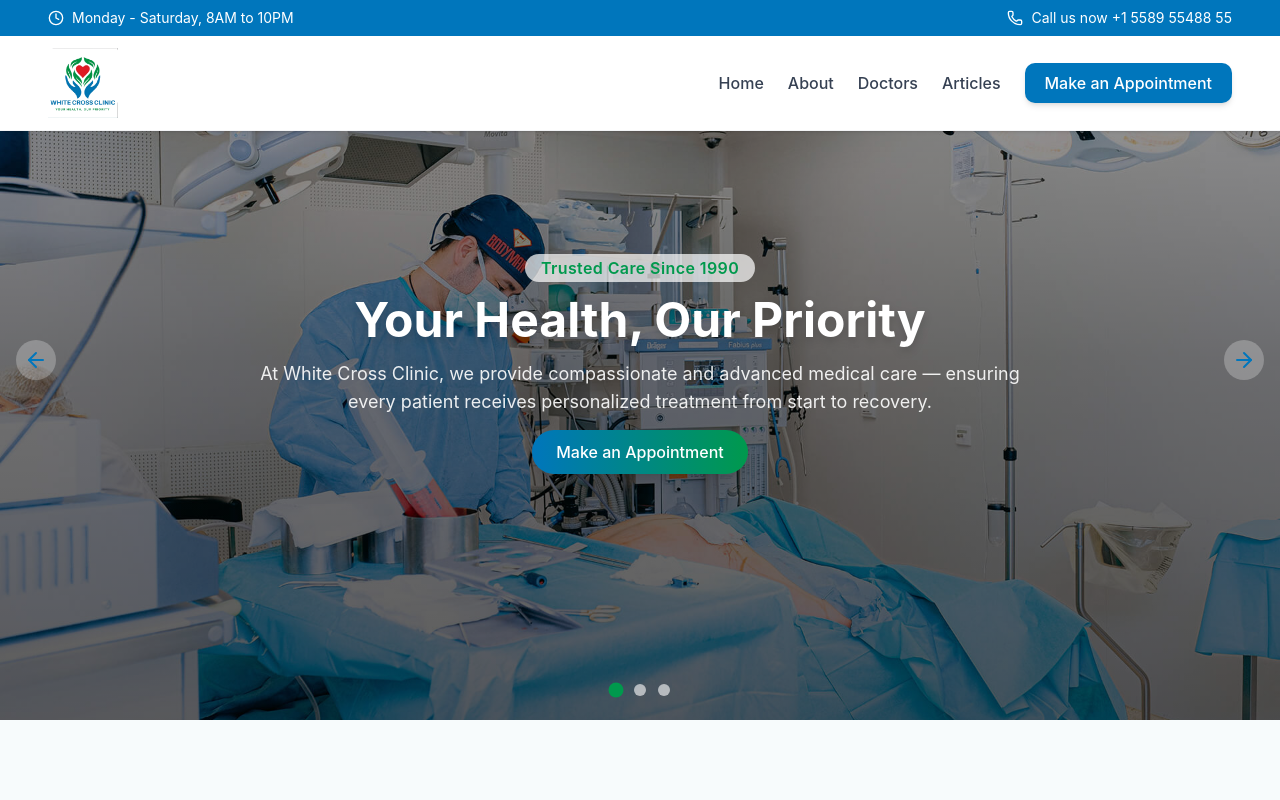
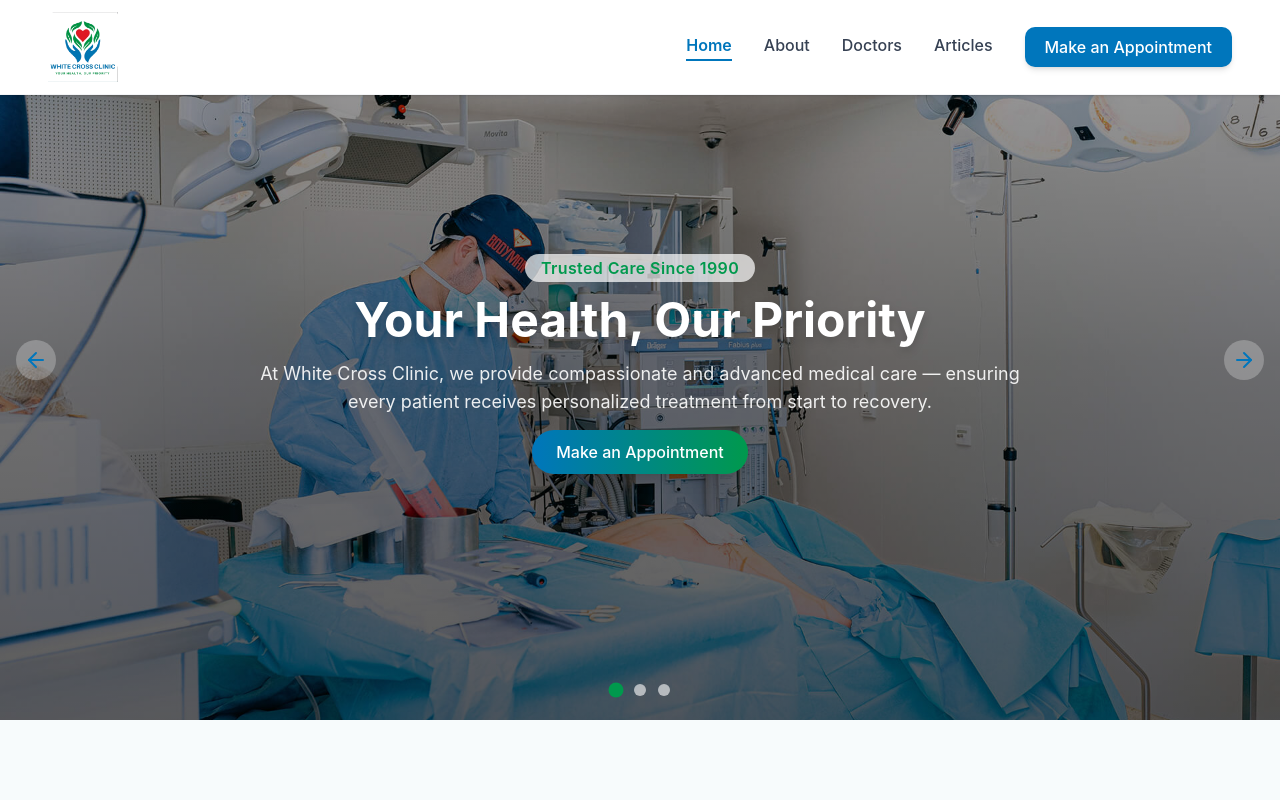
Before and after one commit to sardarit-bd/white-cross-clinic-frontend, a Next.js app: page / in a window 1280 px wide. Shown: the top 800 px of the page. Built offline with nearby package versions, Linux system fonts and the light colour scheme.

Commit message:
fix: nav active issue

```diff
--- /dev/null
+++ b/src/app/not-found.jsx
@@ -0,0 +1,62 @@
+"use client";
+
+import { motion } from "framer-motion";
+import Link from "next/link";
+import Image from "next/image";
+
+export default function NotFound() {
+  return (
+    <section className="min-h-screen flex flex-col items-center justify-center text-center px-6 bg-[var(--bgLight)]">
+      {/* Illustration */}
+      {/* <motion.div
+        initial={{ opacity: 0, scale: 0.8 }}
+        animate={{ opacity: 1, scale: 1 }}
+        transition={{ duration: 0.5 }}
+        className="relative w-[300px] h-[250px] mb-6"
+      >
+        <Image
+          src="/images/404.svg"
+          alt="Page not found illustration"
+          fill
+          className="object-contain"
+          priority
+        />
+      </motion.div> */}
+
+      {/* Heading */}
+      <motion.h1
+        initial={{ y: -10, opacity: 0 }}
+        animate={{ y: 0, opacity: 1 }}
+        transition={{ delay: 0.2, duration: 0.4 }}
+        className="text-4xl md:text-5xl font-bold text-[var(--brandColor)] mb-3"
+      >
+        Oops! Page Not Found
+      </motion.h1>
+
+      {/* Subtext */}
+      <motion.p
+        initial={{ y: -10, opacity: 0 }}
+        animate={{ y: 0, opacity: 1 }}
+        transition={{ delay: 0.4, duration: 0.4 }}
+        className="text-[var(--textLight)] text-lg max-w-xl mb-8"
+      >
+        The page you’re looking for might have been removed, had its name changed, or is temporarily unavailable.
+      </motion.p>
+
+      {/* Buttons */}
+      <motion.div
+        initial={{ opacity: 0 }}
+        animate={{ opacity: 1 }}
+        transition={{ delay: 0.6, duration: 0.4 }}
+        className="flex flex-wrap justify-center gap-4"
+      >
+        <Link
+          href="/"
+          className="px-6 py-3 rounded-full bg-[var(--brandColor)] text-white font-medium hover:bg-[var(--brandColorDark)] transition-all"
+        >
+          Back to Home
+        </Link>
+      </motion.div>
+    </section>
+  );
+}
--- a/src/components/modules/Header/Navbar.jsx
+++ b/src/components/modules/Header/Navbar.jsx
@@ -3,87 +3,60 @@
 import Image from "next/image";
 import { useState } from "react";
 import { motion, AnimatePresence } from "framer-motion";
-import { ChevronDown, Menu, X } from "lucide-react";
+import { Menu, X } from "lucide-react";
 import NavButton from "./NavButton";
 import Link from "next/link";
+import { usePathname } from "next/navigation";
 
 const navLinks = [
   { label: "Home", href: "/" },
   { label: "About", href: "/about" },
-  // { label: "Services", href: "#" },
-  // { label: "Departments", href: "#" },
   { label: "Doctors", href: "/doctors" },
-  // {
-  //   label: "Dropdown",
-  //   dropdown: ["Option 1", "Option 2", "Option 3"],
-  // },
   { label: "Articles", href: "/articles" },
 ];
 
 export default function Navbar() {
   const [isOpen, setIsOpen] = useState(false);
-  const [dropdownOpen, setDropdownOpen] = useState(false);
+  const pathname = usePathname();
+
+  // ✅ Detect first segment after the domain
+  const firstSegment = pathname.split("/")[1] || "";
+
+  const isActive = (href) => {
+    if (href === "/") return firstSegment === "";
+    const segment = href.replace("/", "");
+    return firstSegment === segment;
+  };
 
   return (
-    <nav className="relative bg-white w-full border-b border-gray-100">
+    <nav className="fixed top-0 left-0 w-full bg-white z-50 border-b border-gray-100 shadow-sm">
       <div className="container mx-auto flex justify-between items-center px-6 lg:px-12 py-3">
         {/* Logo */}
-        <div className="flex items-center gap-2">
-          <Link href='/'>
-            <Image src="/logos/headLogo.png" alt="MedEase Logo" width={70} height={70} />
+        <Link href="/" className="flex items-center gap-2">
+          <Image
+            src="/logos/headLogo.png"
+            alt="White Cross Clinic Logo"
+            width={70}
+            height={70}
+            priority
+          />
         </Link>
-        </div>
 
         {/* Desktop Nav Links */}
-        <div className="hidden md:flex items-center gap-6">
-          {navLinks.map((item, idx) =>
-            item.dropdown ? (
-              <div key={idx} className="relative">
-                <button
-                  onClick={() => setDropdownOpen(!dropdownOpen)}
-                  className="flex items-center gap-1 text-gray-700 hover:text-[var(--brandColor)] font-medium"
-                >
-                  {item.label}
-                  <ChevronDown
-                    size={16}
-                    className={`transition-transform ${dropdownOpen ? "rotate-180" : ""
-                      }`}
-                  />
-                </button>
-
-                <AnimatePresence>
-                  {dropdownOpen && (
-                    <motion.div
-                      initial={{ opacity: 0, y: -10 }}
-                      animate={{ opacity: 1, y: 0 }}
-                      exit={{ opacity: 0, y: -10 }}
-                      transition={{ duration: 0.2 }}
-                      className="absolute top-8 left-0 bg-white rounded-md shadow-md w-40 overflow-hidden border border-gray-100"
-                    >
-                      {item.dropdown.map((opt, i) => (
-                        <Link
-                          key={i}
-                          href="#"
-                          className="block px-4 py-2 text-sm text-gray-700 hover:bg-gray-50"
-                        >
-                          {opt}
-                        </Link>
-                      ))}
-                    </motion.div>
-                  )}
-                </AnimatePresence>
-              </div>
-            ) : (
+        <div className="hidden md:flex items-center gap-8">
+          {navLinks.map((item, idx) => (
             <Link
               key={idx}
               href={item.href}
-                className="text-gray-700 hover:text-[var(--brandColor)] font-medium"
+              className={`relative font-medium transition-all duration-200 pb-1
+                ${isActive(item.href)
+                  ? "text-[var(--brandColor)] font-semibold after:absolute after:bottom-0 after:left-0 after:w-full after:h-[2px] after:bg-[var(--brandColor)]"
+                  : "text-gray-700 hover:text-[var(--brandColor)]"
+                }`}
             >
               {item.label}
             </Link>
-            )
-          )}
-
+          ))}
           <NavButton />
         </div>
 
@@ -109,7 +82,12 @@ export default function Navbar() {
               <Link
                 key={idx}
                 href={item.href}
-                className="block text-gray-700 hover:text-[var(--brandColor)]"
+                onClick={() => setIsOpen(false)}
+                className={`block font-medium transition-all duration-200
+                  ${isActive(item.href)
+                    ? "text-[var(--brandColor)] font-semibold"
+                    : "text-gray-700 hover:text-[var(--brandColor)]"
+                  }`}
               >
                 {item.label}
               </Link>
```
Lines whose indentation alone changed are shown as unchanged.
